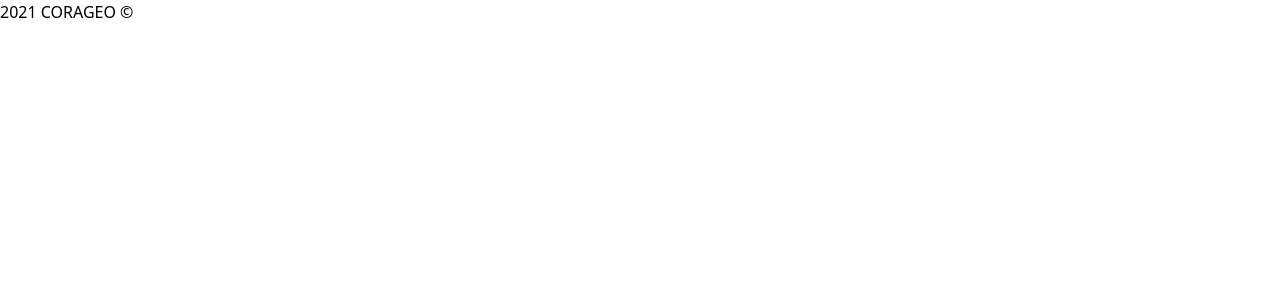
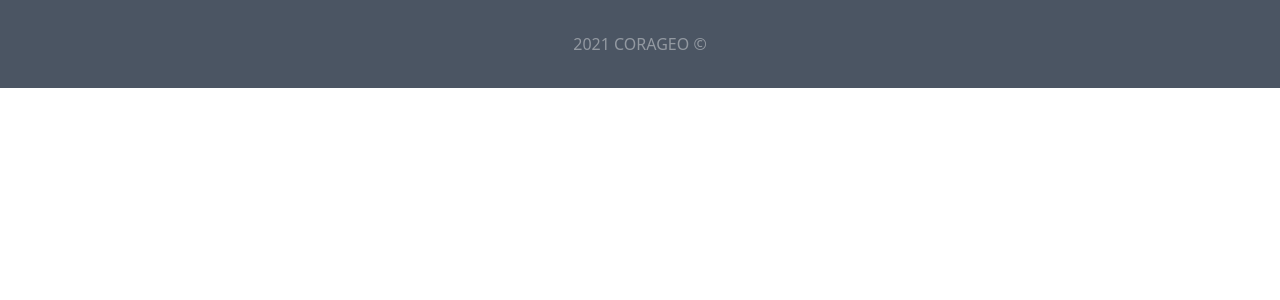
Before and after one commit to corageo/corageo.github.io, a React (Create React App) app: page / in a window 1280 px wide. Shown: the top 300 px of the page. Built offline with nearby package versions, Linux system fonts and the light colour scheme.

Commit message:
Footer color center

```diff
--- a/src/FooterComponent.js
+++ b/src/FooterComponent.js
@@ -2,8 +2,8 @@ import React from 'react'
 
 function Footer() {
   return (
-    <div>
-      <p>2021 CORAGEO &copy;</p>
+    <div className="bg-gray-600">
+      <p className="text-center text-white text-opacity-40 py-8">2021 CORAGEO &copy;</p>
     </div>
   )
 }
```
